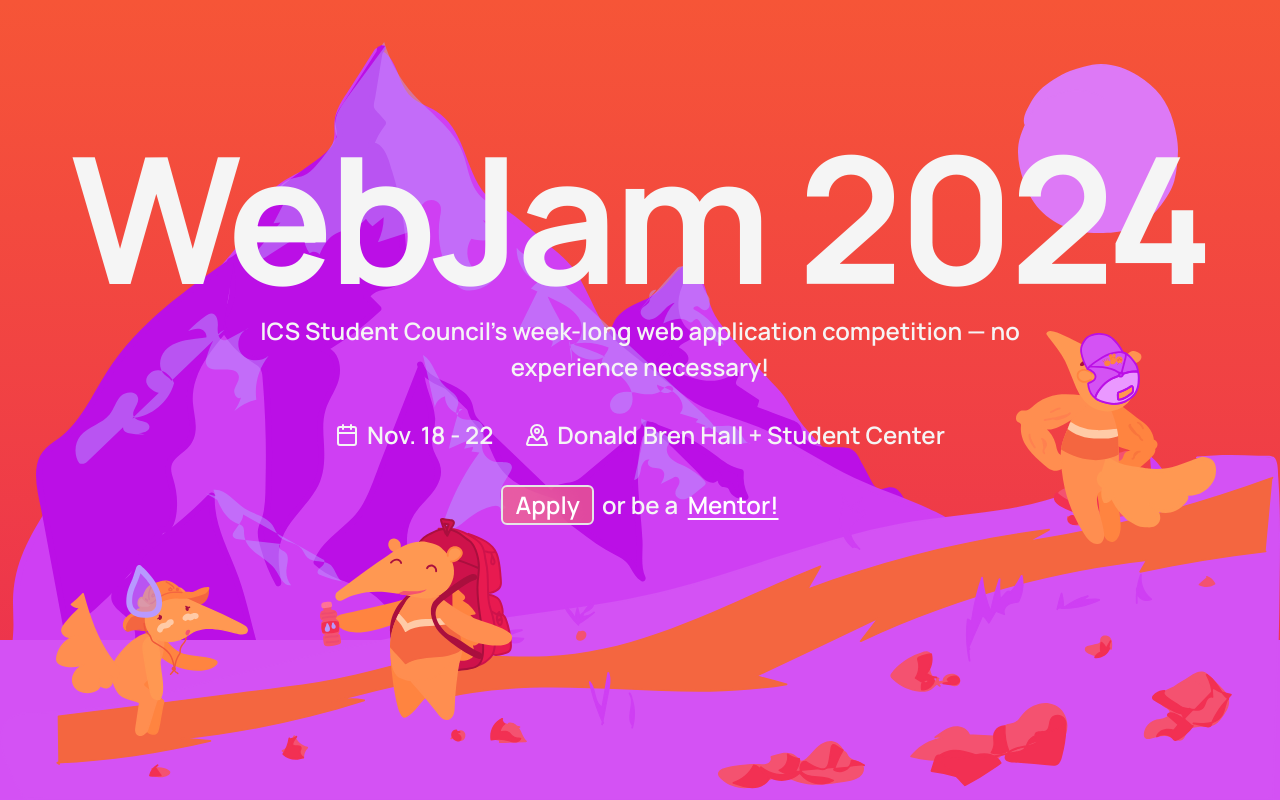
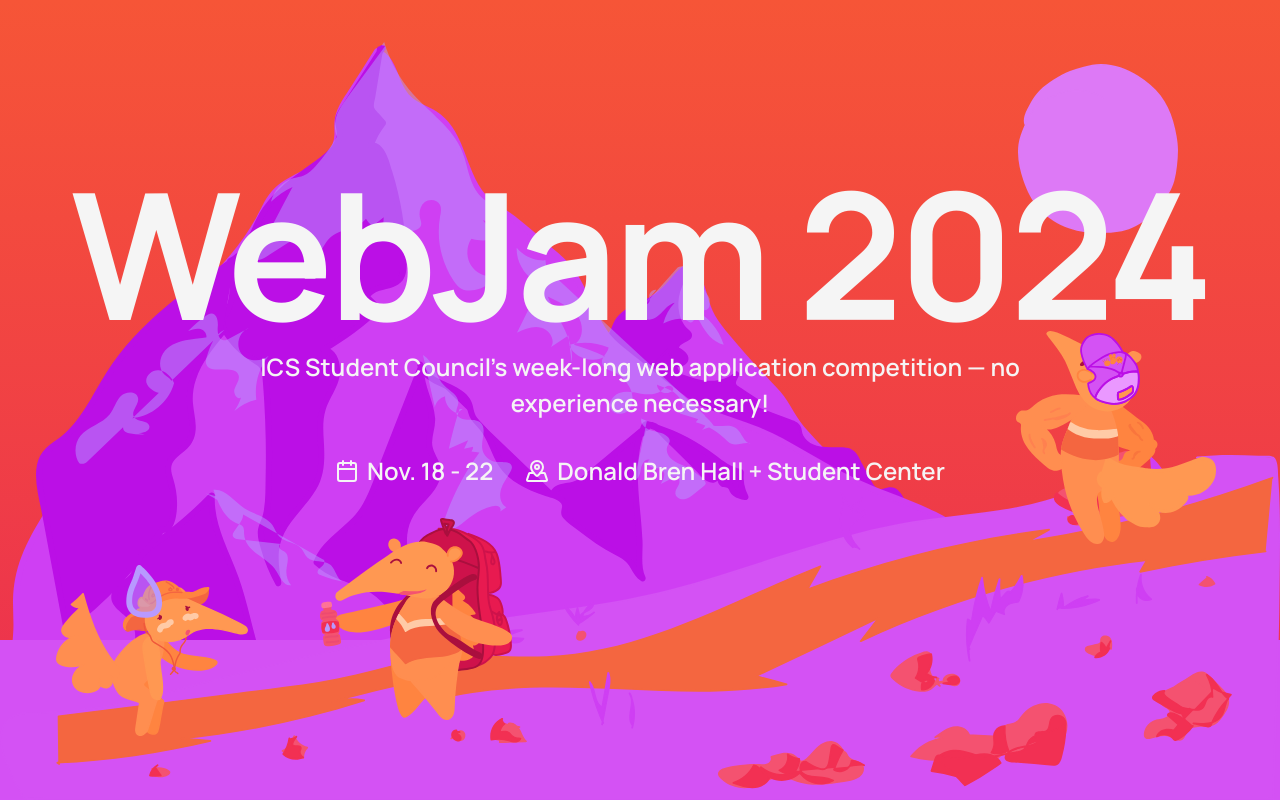
Before and after one commit to icssc/webjam-2024, a Next.js app: page / in a window 1280 px wide. Shown: the top 800 px of the page. Built offline with nearby package versions, Linux system fonts and the light colour scheme.

Commit message:
feat: remove sign up links

```diff
--- a/src/components/hero.tsx
+++ b/src/components/hero.tsx
@@ -66,7 +66,7 @@
                         </div>
                     </div>
 
-                    <div className="flex items-center space-x-2 text-2xl font-semibold">
+                    {/* <div className="flex items-center space-x-2 text-2xl font-semibold">
                         <Link
                             href="https://icssc.link/webjam-app"
                             target="_blank"
@@ -90,7 +90,7 @@
                                 </Button>
                             </Link>
                         </div>
-                    </div>
+                    </div> */}
                 </div>
             </div>
 
```
